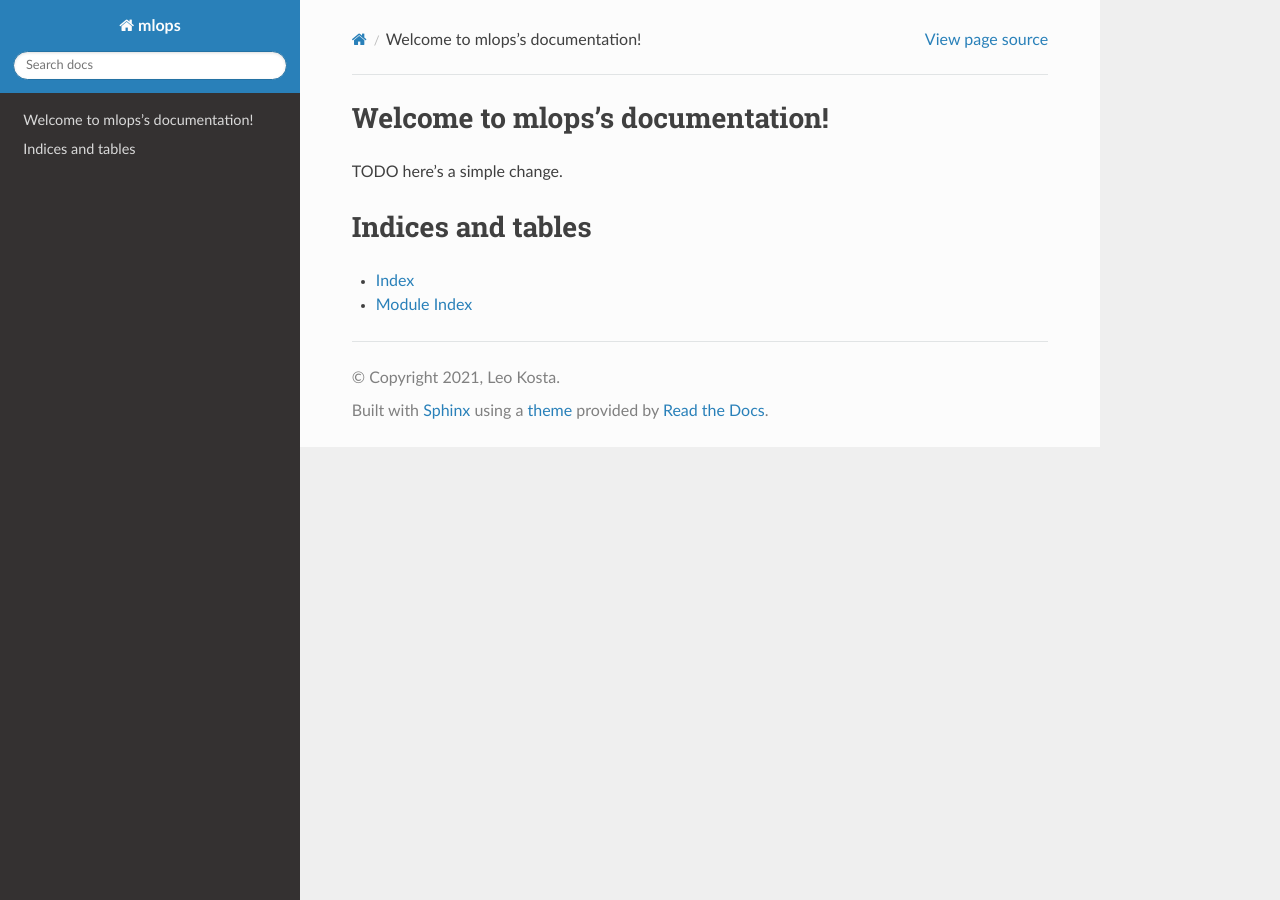
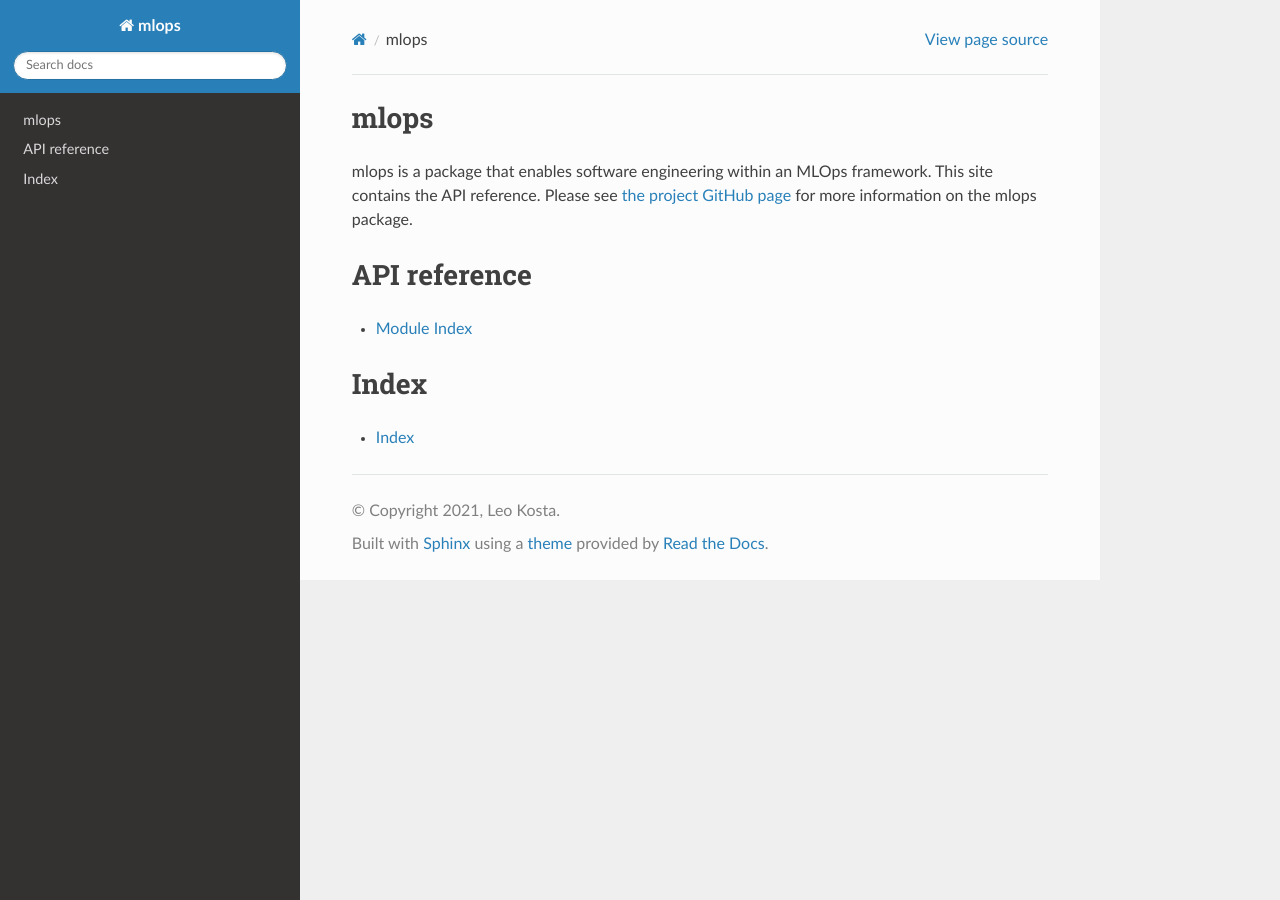
Before and after one commit to kostaleonard/mlops, a Sphinx documentation site: the page built from docs/index.rst, in a window 1280 px wide. Built offline with Sphinx 7.4.7 and the Read the Docs theme 2.0.0, drawn with Linux system fonts in a browser that asks for light colours.

Commit message:
Updated API docs
Signed-off-by: Leo Kosta <kostaleonard@gmail.com>

```diff
--- a/docs/index.rst
+++ b/docs/index.rst
@@ -3,19 +3,24 @@
    You can adapt this file completely to your liking, but it should at least
    contain the root `toctree` directive.
 
-Welcome to mlops's documentation!
-=================================
+mlops
+=====
 
-TODO here's a simple change.
+mlops is a package that enables software engineering within an MLOps framework. This site contains the API reference.
+Please see `the project GitHub page`_ for more information on the mlops package.
+
+.. _the project GitHub page: https://github.com/kostaleonard/mlops
 
 .. toctree::
    :maxdepth: 2
    :caption: Contents:
 
+API reference
+=============
 
+* :ref:`modindex`
 
-Indices and tables
-==================
+Index
+=====
 
 * :ref:`genindex`
-* :ref:`modindex`
```
Also changed, not shown: README.md (+4 -0 lines).
